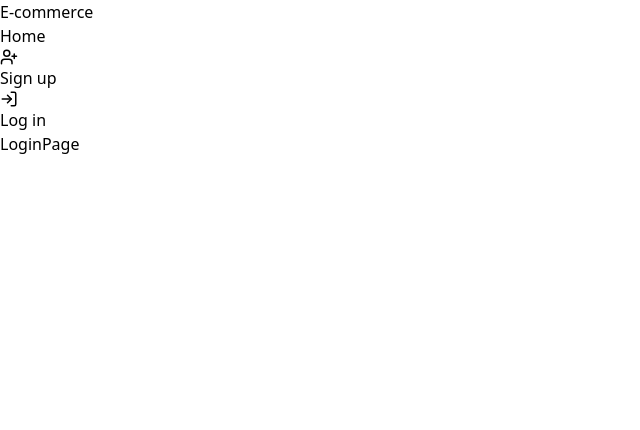
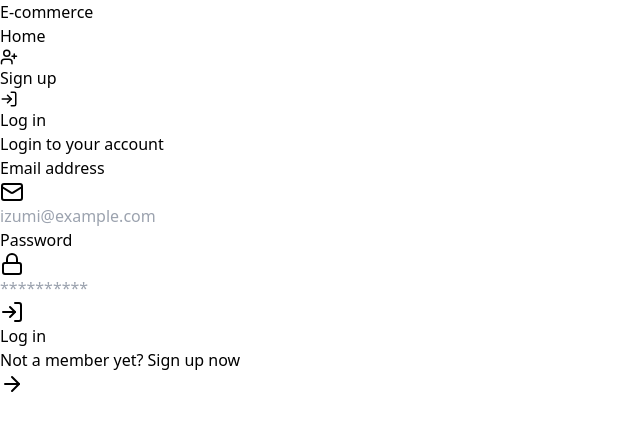
Before and after one commit to aklesh-dev/e-commerce-store, a React (Vite) app in the folder client/: page /login in a window 1280 px wide. Shown: the top 430 px of the page, without its empty margins (0-640 px from the left). Built offline with nearby package versions, Linux system fonts and the light colour scheme.

Commit message:
feat: Design login page

```diff
--- a/client/src/pages/LoginPage.jsx
+++ b/client/src/pages/LoginPage.jsx
@@ -1,8 +1,98 @@
-import React from 'react'
+import { useState } from "react";
+import { Link } from "react-router-dom";
+import { UserPlus, Mail, Lock, ArrowRight, LogIn } from "lucide-react";
+import { motion } from "framer-motion";
+import Input from "../components/Input";
 
 function LoginPage() {
+  const [formData, setFormData] = useState({
+    email: "",
+    password: "",
+  });
+
+  const loading = false;
+
+  const handleSubmit = async (e) => {
+    e.preventDefault();
+  };
+
   return (
-    <div>LoginPage</div>
+    <section className="flex flex-col justify-between py-2 sm:px-6 lg:px-8">
+      <motion.div
+        initial={{ opacity: 0, y: -20 }}
+        animate={{ opacity: 1, y: 0 }}
+        transition={{ duration: 0.8 }}
+      >
+        <h2 className="mt-6 text-center text-3xl font-extrabold text-emerald-400">Login to your account</h2>
+      </motion.div>
+
+      <motion.div
+        className="mt-8 sm:mx-auto sm:w-full sm:max-w-md"
+        initial={{ opacity: 0, y: 20 }}
+        animate={{ opacity: 1, y: 0 }}
+        transition={{ duration: 0.8, delay: 0.2 }}
+      >
+        <div className="bg-gray-800 py-8 px-4 shadow-sm sm:rounded-lg sm:px-10 bg-opacity-50 backdrop-filter backdrop-blur-xl">
+          <form onSubmit={handleSubmit} className="space-y-6">
+
+            <div>
+              <label htmlFor="email" className="block text-sm font-semibold text-gray-300">Email address</label>
+              <Input
+                id="email"
+                icon={Mail}
+                type="email"
+                required
+                placeholder="izumi@example.com"
+                value={formData.email}
+                onChange={(e) => setFormData({ ...formData, email: e.target.value })}
+              />
+            </div>
+            <div>
+              <label htmlFor="password" className="block text-sm font-semibold text-gray-300">Password</label>
+              <Input
+                id="password"
+                icon={Lock}
+                type="password"
+                required
+                placeholder="**********"
+                value={formData.password}
+                onChange={(e) => setFormData({ ...formData, password: e.target.value })}
+              />
+            </div>
+
+
+            <motion.button
+              className="mt-5 w-full flex justify-center items-center py-3 px-4 bg-gradient-to-r from-green-600 to-emerald-800 text-white font-semibold rounded-lg shadow-lg hover:from-green-600 hover:to-emerald-800 focus:outline-none focus:ring-2 focus:ring-green-500 focus:ring-offset-2 focus:ring-offset-gray-900 transition duration-200 uppercase"
+              whileHover={{ scale: 1.02 }}
+              whileTap={{ scale: 0.98 }}
+              type="submit"
+              disabled={loading}
+            >
+              {loading ? (
+                <>
+                  <Loader className="mr-2 size-5 animate-spin" aria-hidden="true" />
+                  Logging in...
+                </>
+              ) : (
+                <>
+                  <LogIn className="mr-2 size-5" aria-hidden="true" />
+                  <span>Log in</span>
+                </>
+              )}
+            </motion.button>
+          </form>
+        </div>
+
+        <div className="px-4 py-4 bg-transparent ">
+          <p className="text-sm text-gray-300">
+            Not a member yet?{" "}
+            <Link to={'/signup'} className="text-emerald-400 hover:text-emerald-500">
+              Sign up now <ArrowRight className="size-4 inline" />
+            </Link>
+          </p>
+        </div>
+      </motion.div>
+    </section>
   )
 }
 
```
